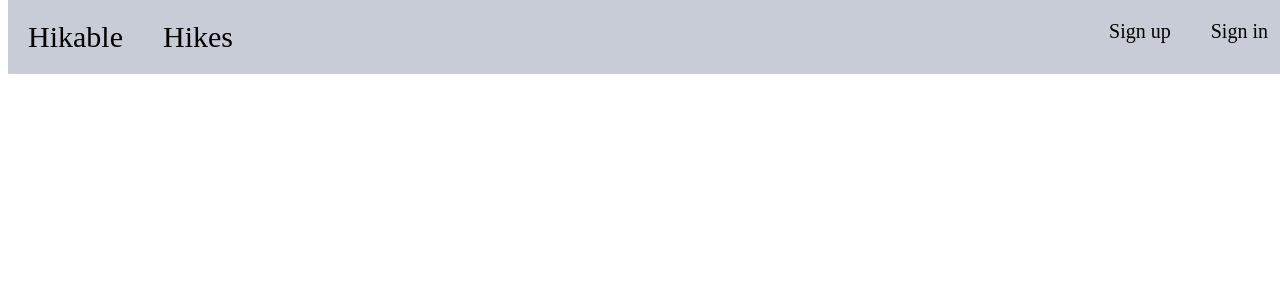
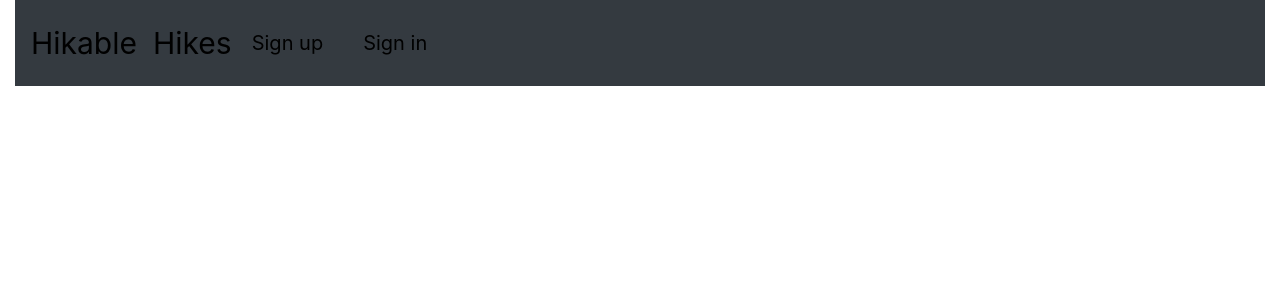
Before and after one commit to lukesherwood/hikable-frontend, a React (Create React App) app: page /lists/1 in a window 1280 px wide. Shown: the top 300 px of the page. Built offline with nearby package versions, Linux system fonts and the light colour scheme; no server answers.

Commit message:
added bootstrap and implemented to app and navbar

```diff
--- a/package.json
+++ b/package.json
@@ -7,7 +7,9 @@
     "@testing-library/react": "^9.5.0",
     "@testing-library/user-event": "^7.2.1",
     "axios": "^0.20.0",
+    "bootstrap": "^4.5.2",
     "react": "^16.13.1",
+    "react-bootstrap": "^1.3.0",
     "react-dom": "^16.13.1",
     "react-notifications": "^1.7.2",
     "react-redux": "^7.2.1",
--- a/public/index.html
+++ b/public/index.html
@@ -1,6 +1,7 @@
 <!DOCTYPE html>
 <html lang="en">
   <head>
+    <link rel="stylesheet" href="https://stackpath.bootstrapcdn.com/bootstrap/4.5.2/css/bootstrap.min.css" integrity="sha384-JcKb8q3iqJ61gNV9KGb8thSsNjpSL0n8PARn9HuZOnIxN0hoP+VmmDGMN5t9UJ0Z" crossorigin="anonymous">
     <meta charset="utf-8" />
     <meta name="viewport" content="width=device-width, initial-scale=1" />
     <meta name="theme-color" content="#000000" />
--- a/src/components/Hike.js
+++ b/src/components/Hike.js
@@ -1,5 +1,6 @@
 import React, { Component } from 'react';
-import SaveHikeToList from '../components/SaveHikeToList'
+import UpdateListHikes from '../components/UpdateListHikes'
+
 // import {useParams} from 'react-router-dom'
 
 class Hike extends Component {
@@ -14,7 +15,7 @@ class Hike extends Component {
         <img src={hike.photo} alt={hike.title} width="600"></img>
         <div className="card-text">
         <h3>{hike.title}</h3>
-        <SaveHikeToList hike={hike} list={list}/>
+        <UpdateListHikes hike={hike} list={list}/>
         <div className="hike-card-info">
         <div className="hike-card-location">{hike.location}</div>
         <div className="hike-card-difficulty">{hike.difficulty}</div>
--- a/src/components/SaveHikeToList.js
+++ b/src/components/UpdateListHikes.js
@@ -2,8 +2,9 @@ import React, { Component } from "react";
 import { addHikeToList, fetchLists, deleteHike } from "../actions/listActions";
 import { connect } from "react-redux";
 import DropDownMenu from "./DropDownMenu"
+import Button from 'react-bootstrap/Button';
 
-class SaveHikeToList extends Component {
+class UpdateListHikes extends Component {
   constructor() {
     super();
 
@@ -27,20 +28,24 @@ class SaveHikeToList extends Component {
     return (
       <div>
         <div>
-        <button
+        <Button
+          variant="outline-primary"
+          size="sm"
           onClick={this.handleClick}
           className="add-to-list-button"
         >
           Add to my list
-        </button>
+        </Button>
         </div>
         <div>
-        <button
+        <Button
+          variant="outline-danger"
+          size="sm"
           onClick={this.handleDelete}
           className="remove-from-list-button"
         >
           Delete
-        </button>
+        </Button>
         </div>
         {this.state.showMenu ? (
           <div className="menu">
@@ -65,4 +70,4 @@ const mapDispatchToProps = (dispatch) => {
   };
 };
 
-export default connect(mapStateToProps, mapDispatchToProps)(SaveHikeToList);
+export default connect(mapStateToProps, mapDispatchToProps)(UpdateListHikes);
--- a/src/containers/App.js
+++ b/src/containers/App.js
@@ -6,7 +6,7 @@ import '../App.css';
 import HikesContainer from './HikesContainer';
 import ListsContainer from './ListsContainer'
 import Home from './Home'
-import Navbar from './Navbar'
+import NavbarClass from './Navbar'
 import ListShow from '../components/ListShow'
 
 import {autoLogin, logUserOut} from '../actions/userActions'
@@ -17,6 +17,7 @@ import { NotificationContainer } from 'react-notifications';
 import SignUp from '../components/SignUp';
 import SignIn from '../components/SignIn'
 import { fetchLists } from '../actions/listActions';
+import Container from 'react-bootstrap/Container'
 
 
 class App extends Component {
@@ -29,8 +30,8 @@ class App extends Component {
   render () {
     return (
       <div className="App">
-          <div className="container">
-            <Navbar/>
+          <Container fluid>
+            <NavbarClass/>
             <Switch>
               <Route exact path='/' component={Home}/>
               <Route exact path='/hikes' component={HikesContainer}/>
@@ -44,7 +45,7 @@ class App extends Component {
               <Route exact path='/signUp' component={SignUp}/>
             </Switch>
             <NotificationContainer />
-          </div>
+            </Container>
       </div>
     )
   }
--- a/src/containers/Navbar.js
+++ b/src/containers/Navbar.js
@@ -3,6 +3,7 @@ import { NavLink } from "react-router-dom";
 import LogoutOrLogin from '../components/LogoutOrLogin'
 import {logUserOut} from '../actions/userActions'
 import {connect} from 'react-redux'
+import Navbar from 'react-bootstrap/Navbar'
 
 
 export const linkStyle = {
@@ -10,17 +11,17 @@ export const linkStyle = {
   color: "black",
   float: "left",
   textAlign: "center",
-  padding: "20px",
+  // padding: "20px",
   fontSize: "30px",
 };
 
-class Navbar extends React.Component {
+class NavbarClass extends React.Component {
 
 
   render() {
     return (
-      <div className="nav-bar">
-        <div>
+      <Navbar bg="dark" variant="dark">
+        <Navbar.Brand>
           <NavLink
             to="/"
             exact
@@ -29,7 +30,7 @@ class Navbar extends React.Component {
           >
             Hikable
           </NavLink>
-        </div>
+        </Navbar.Brand>
         <div>
           { this.props.loggedIn ?
           <NavLink
@@ -53,7 +54,7 @@ class Navbar extends React.Component {
           </NavLink>
         </div>
         <LogoutOrLogin currentUser={this.props.user} loggedIn={this.props.loggedIn} logUserOut={this.props.logUserOut}/>
-      </div>
+      </Navbar>
     );
   }
 }
@@ -70,4 +71,4 @@ const mapDispatchToProps = (dispatch) => {
   }
 }
 
-export default connect(mapStateToProps, mapDispatchToProps)(Navbar);
+export default connect(mapStateToProps, mapDispatchToProps)(NavbarClass);
```
Also changed, not shown: 1 other file (tests, documents, lock files or other folders).
